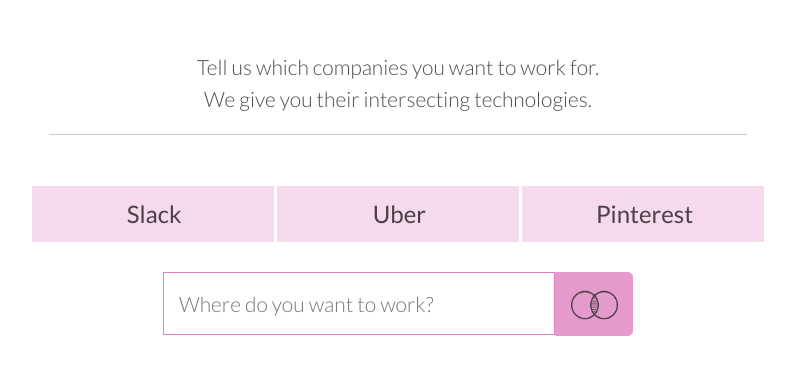
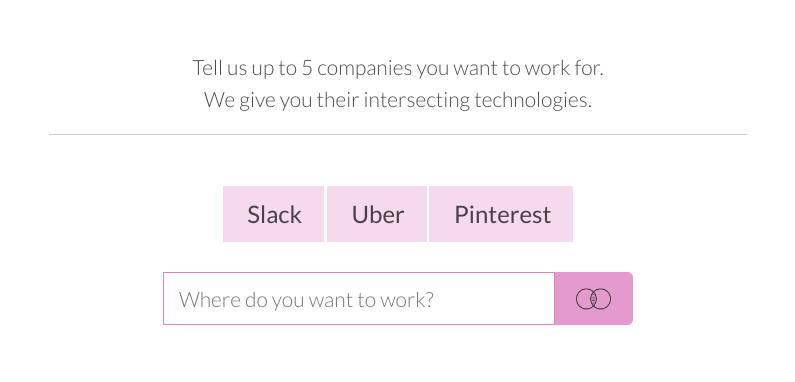
Before and after one commit to alanzfu/mvp, a plain HTML site: page client/angular/index.html in a window 1280 px wide. Shown: the top 382 px of the page, without its empty margins (242-1037 px from the left). Drawn offline with nearby package versions, Linux system fonts and the light colour scheme.

Commit message:
Fixed tiles

```diff
--- a/client/angular/index.html
+++ b/client/angular/index.html
@@ -14,23 +14,25 @@
   <div class="container main">
     <div class="navbar row">
       <h3 class="main-blurb">
-        Tell us which companies you want to work for.</br> We give you their intersecting technologies.
+        Tell us up to 5 companies you want to work for.</br> We give you their intersecting technologies.
       </h3>
     </div>
 
     <div class="row selected-companies">
-        <div class="col-sm-3 company-tile col-centered">
+      <div class="col-sm-8 col-centered">
+        <div class="company-tile col-centered">
           <img class="company-logo"></img>
           <h3 class="company-title">Slack</h3>
         </div>
-        <div class="col-sm-3 company-tile col-centered">
+        <div class="company-tile col-centered">
           <img class="company-logo"></img>
           <h3 class="company-title">Uber</h3>
         </div>
-        <div class="col-sm-3 company-tile col-centered">
+        <div class="company-tile col-centered">
           <img class="company-logo"></img>
           <h3 class="company-title">Pinterest</h3>
         </div>
+      </div>
     </div>
 
 
--- a/client/angular/styles/styles.css
+++ b/client/angular/styles/styles.css
@@ -34,7 +34,7 @@
 
 .company-tile{
   display: inline-block;
-  margin: 0px 10px;
+  padding: 0px 22px;
   background-color: rgba(223,129,192,0.3);
   transition: background-color 0.1s ease;
 }
@@ -71,7 +71,7 @@
 }
 
 .company-input{
-  height: 3em;
+  height: 2.5em;
   font-size: 1.5em;
   padding: 15px;
   border: 1px solid rgba(0,0,0,0.2);
@@ -102,8 +102,8 @@
 }
 
 .company-input-button-image{
-  padding: 16px 0px 15px;
-  width: 47px;
+  padding: 14px 0px 14px;
+  width: 35px;
 }
 
 .company-dropdown{
```
